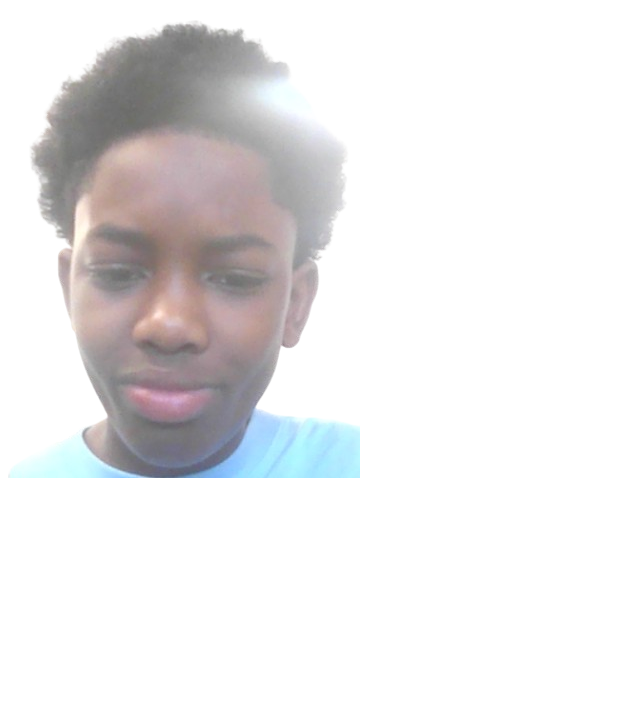
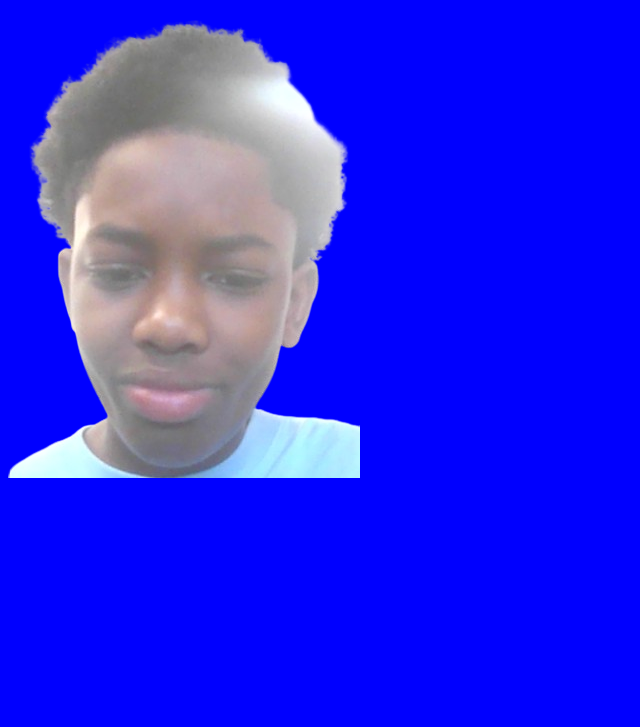
Before and after one commit to Unblockedgamesmakerskibidi/cookingwithcolinM, a plain HTML site: page index.html in a window 1280 px wide. Shown: the part 73-800 px from the top of the page, without its empty margins (0-640 px from the left). Drawn offline with Linux system fonts and the light colour scheme.

Commit message:
Update index.html

```diff
--- a/index.html
+++ b/index.html
@@ -3,6 +3,7 @@
   <head>
     <title>Cooking with ColinM</title>
     <link rel="icon" type="image/x-icon" href="image/favicon.ico">
+     <link rel="stylesheet" href="css/home.css">
   </head>
   <body>
     <h1>Cooking with Colin Mckenna</h1>
```
